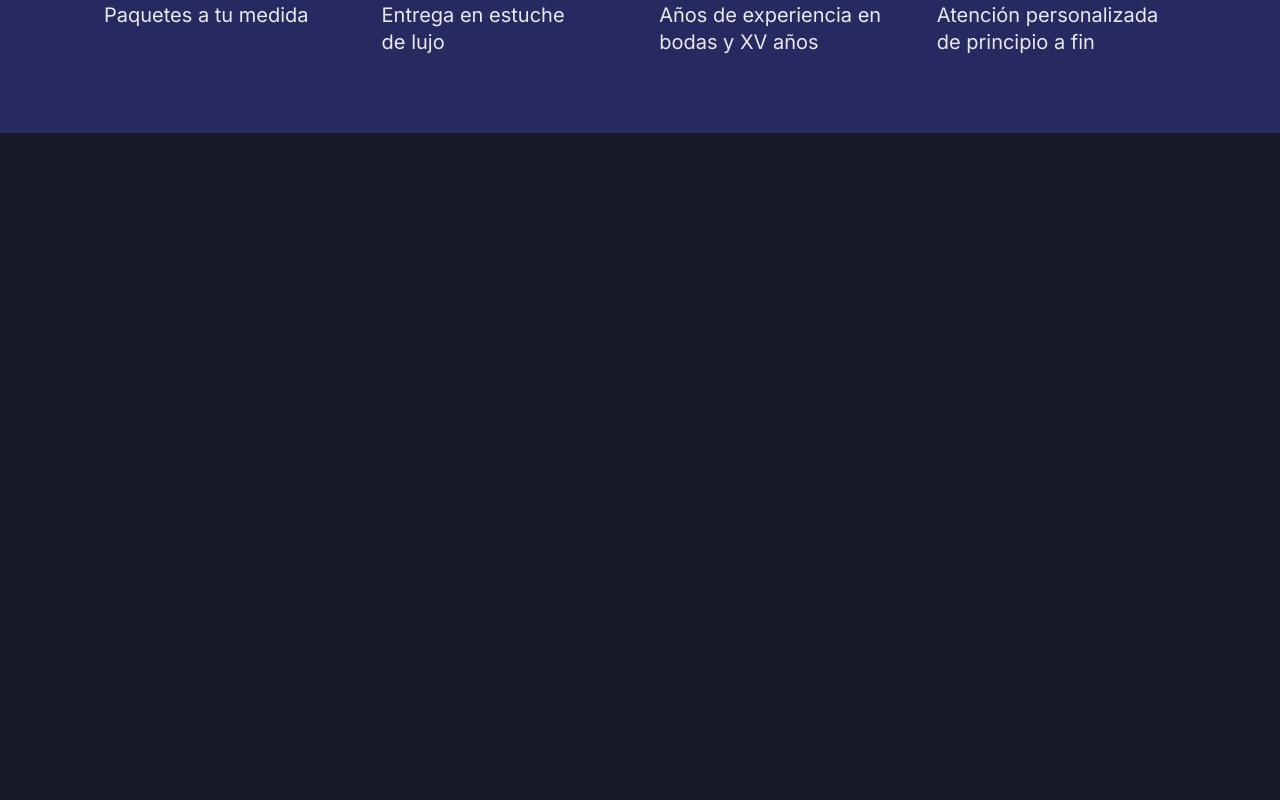
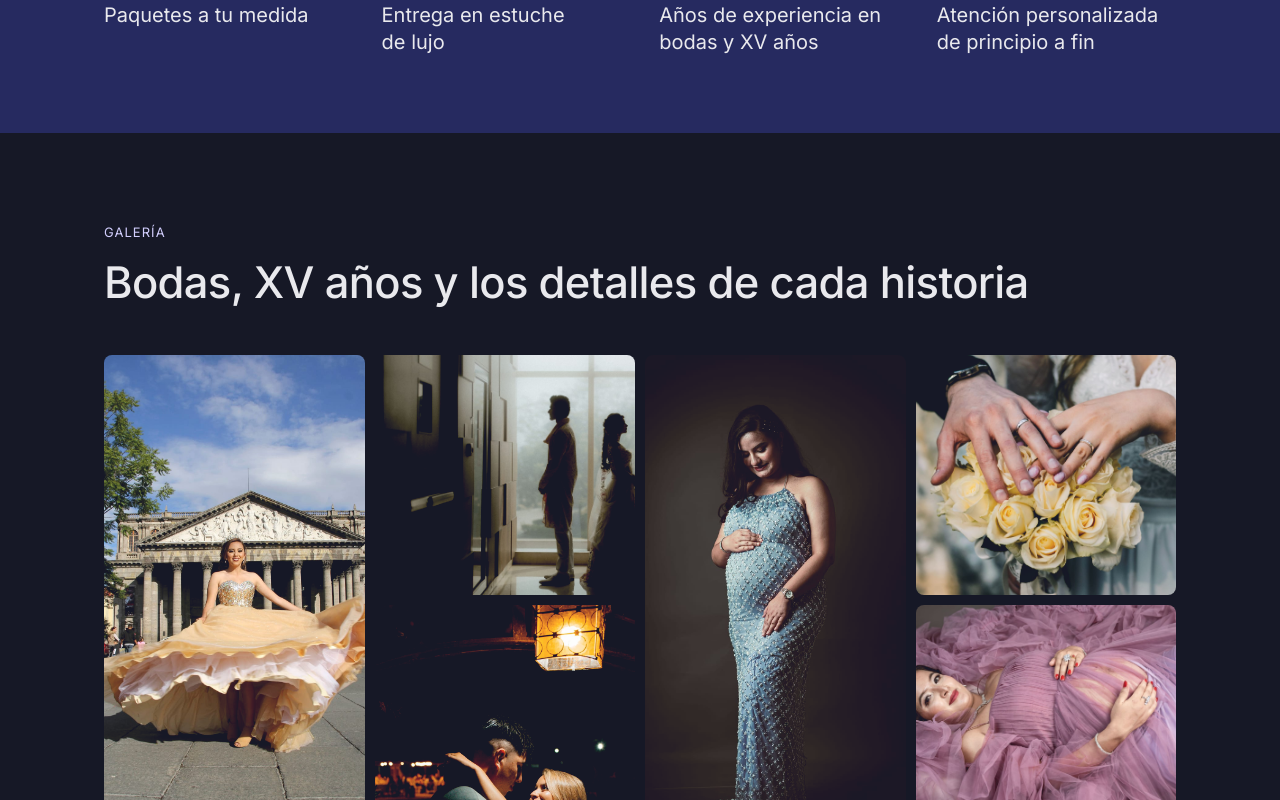
Before and after one commit to jsaldivar-c/zoom-digital, a Next.js app: page / in a window 1280 px wide. Shown: the part 1520-2320 px from the top of the page. Before the commit the page ends 1653 px from the top, so only its background shows below. Built offline with nearby package versions, Linux system fonts and the light colour scheme.

Commit message:
feat: add Gallery component with styles and layout

```diff
--- a/app/page.tsx
+++ b/app/page.tsx
@@ -1,3 +1,4 @@
+import Gallery from "@/components/Gallery";
 import Header from "@/components/Header";
 import Hero from "@/components/Hero";
 import Reasons from "@/components/Reasons";
@@ -11,6 +12,7 @@ export default function Home() {
         <Hero />
         <Services />
         <Reasons />
+        <Gallery />
       </main>
     </>
   );
--- /dev/null
+++ b/components/Gallery.module.css
@@ -0,0 +1,45 @@
+.section {
+  max-width: 1200px;
+  margin: 0 auto;
+  padding: clamp(56px, 7vw, 100px) clamp(20px, 5vw, 72px) clamp(40px, 6vw, 84px);
+}
+
+.kicker {
+  display: block;
+  font-size: 13px;
+  letter-spacing: 0.08em;
+  text-transform: uppercase;
+  color: var(--color-accent-300);
+  margin-bottom: 14px;
+}
+
+.title {
+  font-size: clamp(28px, 3.4vw, 44px);
+  line-height: 1.15;
+  margin: 0 0 clamp(28px, 4vw, 48px);
+}
+
+.grid {
+  list-style: none;
+  margin: 0;
+  padding: 0;
+  display: grid;
+  grid-template-columns: repeat(auto-fill, minmax(min(100%, 260px), 1fr));
+  grid-auto-rows: 240px;
+  grid-auto-flow: dense;
+  gap: 10px;
+}
+
+.slot {
+  position: relative;
+  border-radius: var(--radius-md);
+  overflow: hidden;
+}
+
+.tall {
+  grid-row: span 2;
+}
+
+.photo {
+  object-fit: cover;
+}
--- /dev/null
+++ b/components/Gallery.tsx
@@ -0,0 +1,36 @@
+import Image from "next/image";
+import { gallery } from "@/lib/content";
+import { photos } from "@/lib/photos";
+import styles from "./Gallery.module.css";
+
+const sizes = "(min-width: 1280px) 350px, (min-width: 600px) 45vw, 100vw";
+
+export default function Gallery() {
+  return (
+    <section id="galeria" className={styles.section} data-screen-label="Galería">
+      <span className={styles.kicker}>Galería</span>
+      <h2 className={styles.title}>
+        Bodas, XV años y los detalles de cada historia
+      </h2>
+      <ul className={`lighten ${styles.grid}`}>
+        {gallery.map((item) => {
+          const photo = photos[item.photo];
+          return (
+            <li
+              key={item.id}
+              className={`${styles.slot} ${item.rows === 2 ? styles.tall : ""}`}
+            >
+              <Image
+                src={photo.src}
+                alt={photo.alt}
+                fill
+                sizes={sizes}
+                className={styles.photo}
+              />
+            </li>
+          );
+        })}
+      </ul>
+    </section>
+  );
+}
```
